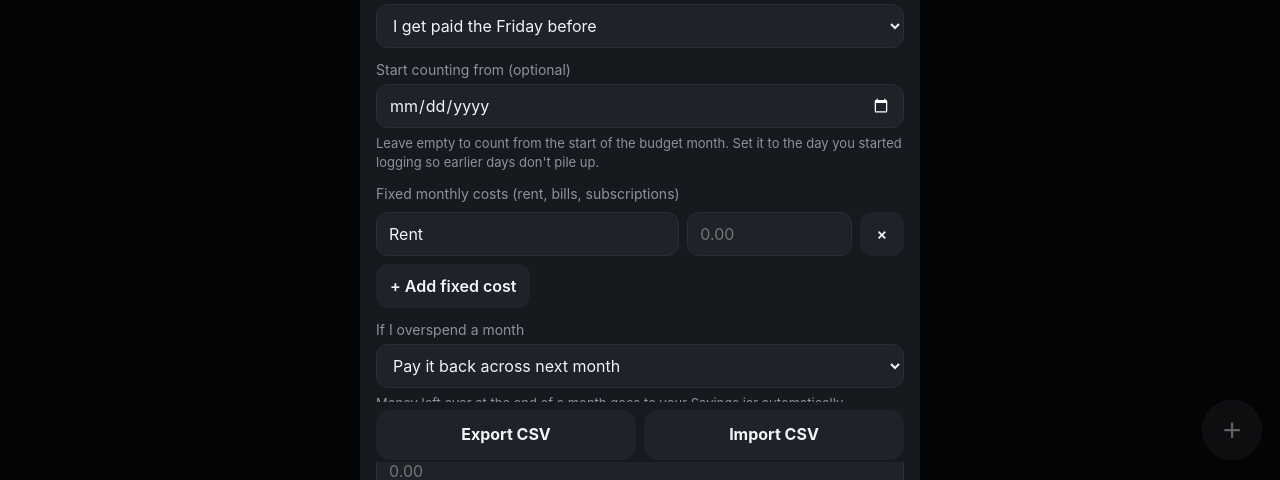
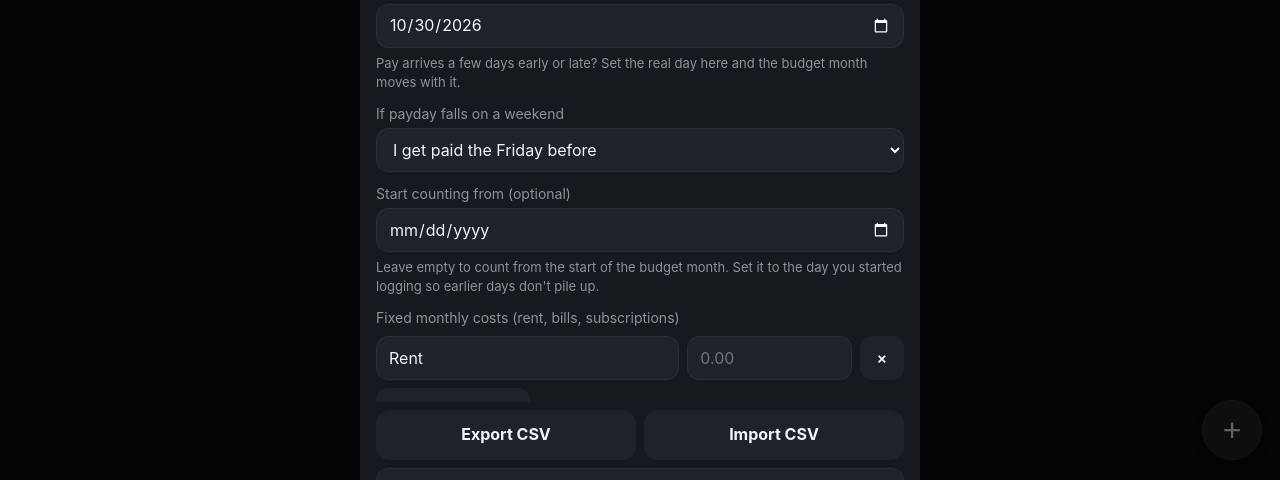
Before and after one commit to forestero13/budget, a plain HTML site: page index.html in a window 1280 px wide. Shown: the part 320-800 px from the top of the page. Drawn offline with Linux system fonts and the light colour scheme.

Commit message:
Budget month starts on the day pay actually arrives
Paydays can be marked from a banner that appears a few days before the
usual date ('Yes, it arrived today') or set in Settings ('This month I
got paid on'). A marked day within a week of the usual payday replaces
it; unmarked months fall back to the usual day with the weekend rule.

Co-Authored-By: Claude Opus 5.5 <noreply@anthropic.com>
Claude-Session: https://claude.ai/code/session_018G6zj2A7GzqPf4ZSLTyRFc

```diff
--- a/index.html
+++ b/index.html
@@ -103,6 +103,7 @@ button.pt{font:inherit;font-size:12px;color:var(--mute);transition:opacity .12s}
 .heat i.l1{background:#115e59}.heat i.l2{background:#0d9488}.heat i.l3{background:var(--teal)}.heat i.fut{background:none}
 .sp{padding:8px 0;border-bottom:1px solid var(--line)}.sp:last-child{border-bottom:0}
 .sp .lr{padding:2px 0}.track{height:8px;background:var(--card2);border-radius:6px;overflow:hidden;margin-top:6px}.track i{display:block;height:100%;background:var(--exp)}
+.paycard b{display:block;font-size:16px}
 .hab b{display:block;font-size:15px}.hab p{margin:2px 0 12px;color:var(--mute);font-size:14px;line-height:1.4}.hab:last-child p{margin-bottom:0}
 .empty{color:var(--mute);text-align:center;padding:14px 4px;font-size:15px}
 .cust{display:block;margin:6px auto 16px;border:0;background:var(--card2);color:#818cf8;font:inherit;font-weight:700;border-radius:999px;min-height:44px;padding:0 22px}
@@ -215,6 +216,8 @@ input:focus,select:focus,button:focus-visible{outline:2px solid var(--teal);outl
   <h3>Your budget</h3>
   <label for="inc">Monthly income</label><input id="inc" inputmode="decimal" placeholder="0.00">
   <label for="pay">Budget month starts on day (payday)</label><select id="pay"></select>
+  <label for="payd">This month I got paid on</label><input id="payd" type="date">
+  <p class="hint">Pay arrives a few days early or late? Set the real day here and the budget month moves with it.</p>
   <label for="wknd">If payday falls on a weekend</label><select id="wknd"><option value="before">I get paid the Friday before</option><option value="after">I get paid the Monday after</option><option value="same">Keep the exact day</option></select>
   <label for="trk">Start counting from (optional)</label><input id="trk" type="date">
   <p class="hint">Leave empty to count from the start of the budget month. Set it to the day you started logging so earlier days don't pile up.</p>
@@ -244,7 +247,7 @@ input:focus,select:focus,button:focus-visible{outline:2px solid var(--teal);outl
   <div class="acts"><button class="btn" id="expBtn">Export CSV</button><button class="btn" id="impBtn">Import CSV</button></div>
   <input type="file" id="impFile" accept=".csv,text/csv" hidden>
   <p class="hint" id="dataMsg"></p>
-  <p class="hint" style="text-align:center;margin-top:24px">Version 2.9 · Nov 26, 2026</p>
+  <p class="hint" style="text-align:center;margin-top:24px">Version 3.0 · Nov 26, 2026</p>
 </div></div>
 
 <div class="sheet" id="cfSheet"><div class="panel">
@@ -316,11 +319,21 @@ function payDate(y,m){
   if(mode==='after'&&(w===0||w===6))return addD(d,w===6?2:1);
   return d;
 }
+/* actual payday for a month: the one you marked (within a week of the usual day), else the usual day */
+function cycleStart(y,m){
+  const pred=payDate(y,m),mk=(ST().paydays||[]).map(parse).filter(d=>Math.abs(dayDiff(pred,d))<=7).sort((a,b)=>a-b);
+  return mk.length?mk[mk.length-1]:pred;
+}
 function periodFor(day){
-  let y=day.getFullYear(),m=day.getMonth(),start=payDate(y,m);
-  if(day<start){start=payDate(y,m-1)}else{const nx=payDate(y,m+1);if(day>=nx)start=nx}
-  const end=addD(payDate(start.getFullYear(),start.getMonth()+1),-1);
+  const y=day.getFullYear(),m=day.getMonth();let i=1;
+  while(i>-3&&cycleStart(y,m+i)>day)i--;
+  const start=cycleStart(y,m+i),end=addD(cycleStart(y,m+i+1),-1);
   return{start,end,s:iso(start),e:iso(end),days:dayDiff(start,end)+1};
+}
+function markPayday(k){
+  ensureSettings();const near=d=>Math.abs(dayDiff(parse(d),parse(k)))<=10;
+  S.settings.paydays=[...(S.settings.paydays||[]).filter(d=>!near(d)),k].sort().slice(-36);
+  touchSettings();
 }
 /* expense portion inside [s,e], honouring spread-out days */
 function portion(x,s,e){
@@ -379,6 +392,15 @@ function periodsBack(n){let p=C.P;const out=[p];for(let k=1;k<n;k++){p=periodFor
 function barCard(title,vals,col,foot){
   const mx=Math.max(...vals.map(v=>v.v),1);
   return '<div class="card">'+head(title)+'<div class="bars">'+vals.map(v=>'<div><em>'+(v.v?esc(short(v.v)):'')+'</em><i style="height:'+(v.v/mx*100)+'%;background:'+col+'"></i>'+esc(v.l)+'</div>').join('')+'</div>'+(foot?'<p class="hint">'+esc(foot)+'</p>':'')+'</div>';
+}
+function payBanner(){
+  const t=C.today,next=addD(C.P.end,1),daysTo=dayDiff(t,next),sinceStart=dayDiff(C.P.start,t);
+  const marked=(ST().paydays||[]).some(d=>d===C.P.s);
+  let msg='';
+  if(daysTo>=1&&daysTo<=4)msg='Payday is around '+fmtD(next,{weekday:'short',month:'short',day:'numeric'})+'. Did your pay arrive early?';
+  else if(sinceStart<=3&&!marked)msg='New budget month started '+fmtD(C.P.start,{weekday:'short',month:'short',day:'numeric'})+'. Did your pay arrive?';
+  if(!msg||localStorage.getItem('payNo')===C.t)return '';
+  return '<div class="card paycard"><b>'+esc(msg)+'</b><div class="acts" style="position:static;padding:0;margin-top:10px"><button class="btn" data-pay="no">Not yet</button><button class="btn pri" data-pay="yes">Yes, it arrived today</button></div>'+(sinceStart<=3&&!marked&&sinceStart>0?'<p class="hint">If it came on another day, set it in Settings \u2192 This month I got paid on.</p>':'')+'</div>';
 }
 cardMap={
   habits(){
@@ -512,7 +534,7 @@ function render(){
   if(mode==='jar'){
     const [a,b]=scopeRange(),tx=live().filter(x=>isSaving(x)&&x.date>=a&&x.date<=b).concat(C.rolls.filter(r=>r.date>=a&&r.date<=b).map(r=>({id:'roll-'+r.date,ts:0,type:'sav',cat:'jar',amt:r.amt,note:'Left over from '+fmtD(r.from,{month:'long'}),date:r.date,spread:1}))).sort((p,q)=>q.date.localeCompare(p.date)||q.ts-p.ts).slice(0,20);
     $('feed').innerHTML='<div class="card">'+head('Jar activity')+(tx.length?tx.map(x=>actRow(x,true)).join(''):'<p class="empty">No activity yet. Tap Add Money to set money aside.</p>')+'</div>'+cardMap.goals();
-  }else $('feed').innerHTML=cardOrder().filter(c=>c.on).map(c=>cardMap[c.id]()).join('');
+  }else $('feed').innerHTML=payBanner()+cardOrder().filter(c=>c.on).map(c=>cardMap[c.id]()).join('');
   syncLine();
 }
 /* number shrinks and slides into the top bar as you scroll.
@@ -621,6 +643,8 @@ $('jSave').onclick=()=>{
   closeSheet('jarSheet');render();sync();
 };
 $('jDel').onclick=()=>ask('Delete this entry?',()=>{const x=S.tx.find(t=>t.id===jEdit.id);if(x)delTx(x);save();closeSheet('jarSheet');render();sync()});
+$('feed').addEventListener('click',e=>{const b=e.target.closest('[data-pay]');if(!b)return;e.stopPropagation();
+  if(b.dataset.pay==='yes'){markPayday(C.t);render();sync()}else{try{localStorage.setItem('payNo',C.t)}catch(x){}render()}},true);
 $('feed').onclick=e=>{
   const b=e.target.closest('[data-day],[data-act],[data-goal],[data-id]');if(!b)return;
   if(b.dataset.day){selDay=b.dataset.day;render();return}
@@ -752,7 +776,7 @@ function calc(){
 }
 function openSet(){
   const s=ST();
-  $('inc').value=s.inc||'';$('sav').value=s.sav||'';$('pay').value=s.pay||1;$('cur').value=s.cur||'$';$('trk').value=s.track||'';$('wknd').value=s.wknd||'before';$('debtMode').value=s.debt||'spread';
+  $('inc').value=s.inc||'';$('sav').value=s.sav||'';$('pay').value=s.pay||1;$('cur').value=s.cur||'$';$('trk').value=s.track||'';$('wknd').value=s.wknd||'before';$('payd').value=compute().P.s;$('debtMode').value=s.debt||'spread';
   $('fixed').innerHTML='';((s.fixed||[]).length?s.fixed:[{name:'Rent',amt:''}]).forEach(fixedRow);
   $('setCancel').hidden=!S.settings;$('dataMsg').textContent='';calc();cloudUI();openSheet('setSheet');
 }
@@ -760,7 +784,7 @@ $('setSheet').addEventListener('input',calc);
 $('addFixed').onclick=()=>{fixedRow({});calc()};
 $('setBtn').onclick=openSet;
 $('setCancel').onclick=()=>closeSheet('setSheet');
-$('setSave').onclick=()=>{S.settings=readSet();touchSettings();closeSheet('setSheet');render();sync()};
+$('setSave').onclick=()=>{const pd=$('payd').value,was=compute().P.s;S.settings=readSet();if(pd&&pd!==was)markPayday(pd);touchSettings();closeSheet('setSheet');render();sync()};
 
 /* ---------- CSV ---------- */
 const q=v=>{v=String(v??'');return /[",\n]/.test(v)?'"'+v.replace(/"/g,'""')+'"':v};
```
